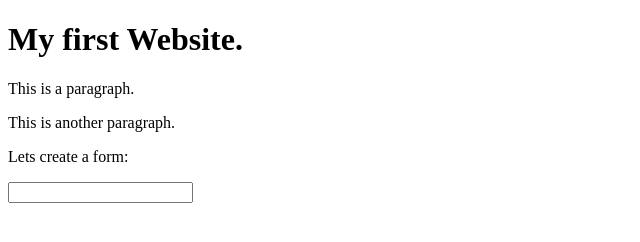
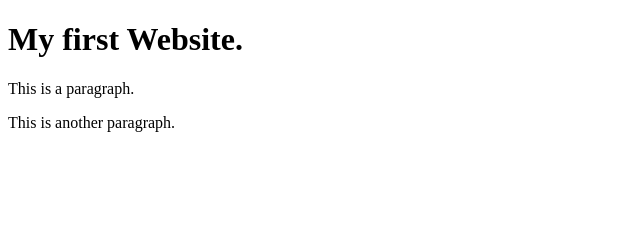
Before and after one commit to as-shamrat/my-second-website, a plain HTML site: page index.html in a window 1280 px wide. Shown: the whole page, without its empty margins (0-640 px from the left). Drawn offline with Linux system fonts and the light colour scheme.

Commit message:
Update index.html

```diff
--- a/index.html
+++ b/index.html
@@ -9,8 +9,7 @@
     <h1>My first Website.</h1>
     <p>This is a paragraph.</p>
     <p>This is another paragraph.</p>
-    <p>Lets create a form:</p>
-    <input type = "text" >
+
 
 </body>
 </html>
```
